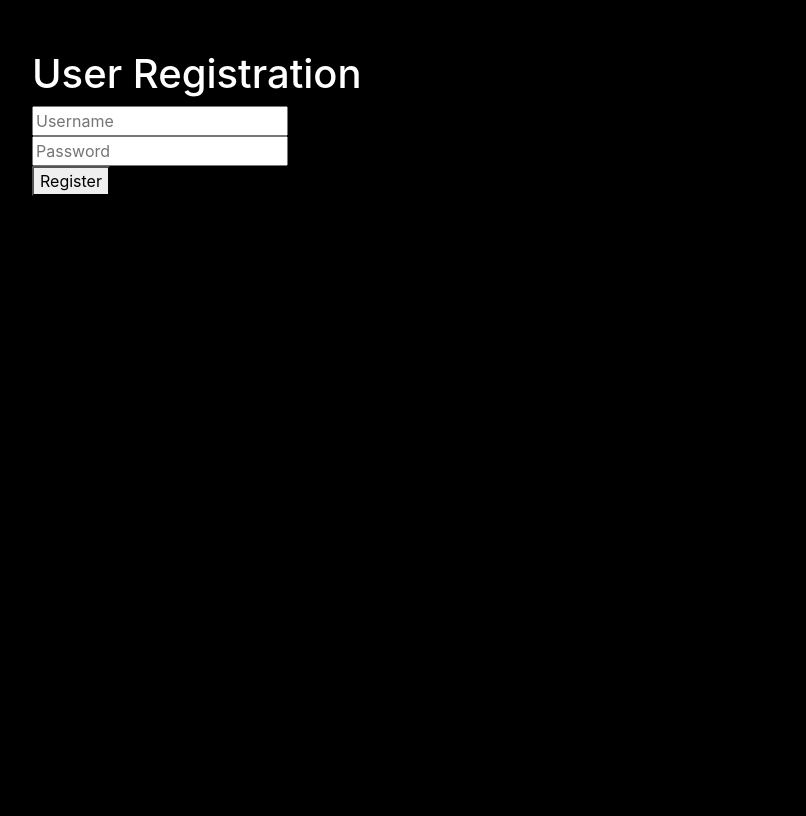
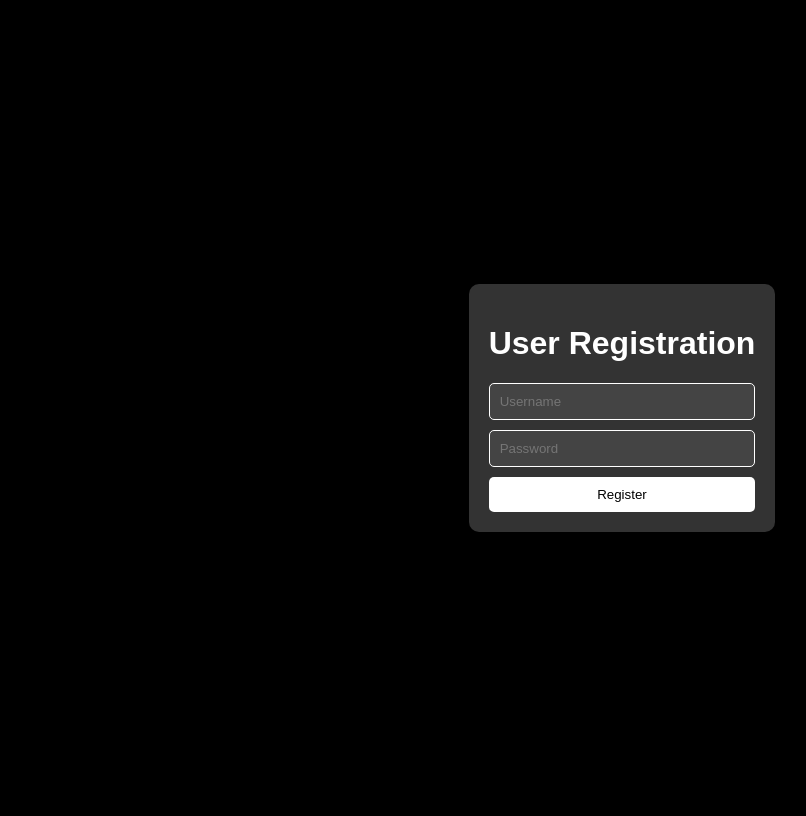
Before and after one commit to mynameishimal/cards-unhumanity, a Flask app: page /register in a window 1280 px wide. Shown: the whole page, without its empty margins (18-824 px from the left). Before the commit the page ends 196 px from the top, so only its background shows below. Run offline with Flask 3, Linux system fonts and the light colour scheme; some libraries are stand-ins or nearby versions.

Commit message:
impelemented end of game screen, beautified register and login html pages

```diff
--- a/app.py
+++ b/app.py
@@ -137,26 +137,51 @@ def get_prompts():
             "dorm decor", "lol"]
 
 
-@app.route('/question/<int:prompt_num>')
-def display_question(prompt_num=0, prompt="Your Mom!"):
+"""NOTE TO SELF TO RESET DATA AT THE BEGINNING OF EVERY SESSION!!!"""
+
+
+@app.route('/question')
+def display_question():
+    prompt_num = session.get('prompt_num', 1)  # Retrieve prompt_num from the session or default to 0
     prompts = get_prompts()
     if 0 <= prompt_num < len(prompts):
         prompt = prompts[prompt_num]
         next_prompt_num = prompt_num + 1  # Increment prompt_num for the next question
     else:
-        prompt = "No more prompts"  # Placeholder for when there are no more prompts
-        next_prompt_num = None
+        return render_template('game_data.html', game_data=session.get('game_data'))
 
     # Gets cards
     # This is a sample and should be replaced with something legit!
     cards = ["crystals", "cs50", "the duck", "mit", "dean khurana", "blank street coffee",
-                       "random bank of america info sessions"
-        , "racist tourists", "your roommates hair clogging the bathroom"]
+             "random bank of america info sessions", "racist tourists", "your roommates hair clogging the bathroom"]
     card_manager = CardManager(cards)
     drawn_cards = card_manager.get_cards(num_cards=6)
     print(drawn_cards)
 
-    return render_template('question.html', prompt_num=prompt_num, prompt=prompt, next_prompt_num=next_prompt_num, drawn_cards = drawn_cards)
+    return render_template('question.html', prompt_num=prompt_num, prompt=prompt, next_prompt_num=next_prompt_num,
+                           drawn_cards=drawn_cards)
+
+
+@app.route('/collect_answers', methods=['POST'])
+def collect_answers():
+    prompt = request.form.get('prompt')  # Get the prompt from the form
+    user_answer = request.form.get('user_answer')  # Get the user's answer from the form
+
+    # Retrieve the existing game data from the session or initialize an empty list
+    game_data = session.get('game_data', [])
+
+    # Store the prompt and user answer in the game data list
+    game_data.append({'prompt': prompt, 'user_answer': user_answer})
+
+    # Update the game data in the session
+    session['game_data'] = game_data
+
+    # Increment the prompt number stored in the session by 1
+    next_prompt_num = session.get('prompt_num', 0) + 1
+    session['prompt_num'] = next_prompt_num
+
+    # Redirect to the next question prompt route
+    return redirect(url_for('display_question', prompt_num=next_prompt_num))
 
 
 @app.route('/instructions')
--- a/templates/instructions.html
+++ b/templates/instructions.html
@@ -52,7 +52,7 @@
             Well, what are you waiting for? Get started now.
         </p>
         <div class="play-button">
-            <a href="/question/1">Play</a>
+            <a href="/question">Play</a>
         </div>
     </div>
 
--- a/templates/register.html
+++ b/templates/register.html
@@ -2,47 +2,63 @@
 <html lang="en">
 <head>
     <meta charset="UTF-8">
-  <meta name="viewport" content="width=device-width, initial-scale=1.0">
     <title>User Registration</title>
-  <link href="https://stackpath.bootstrapcdn.com/bootstrap/4.5.2/css/bootstrap.min.css" rel="stylesheet">
-
     <style>
         body {
             background-color: #000;
             color: #fff;
-      padding: 50px;
+            font-family: 'Arial', sans-serif;
+            display: flex;
+            justify-content: center;
+            align-items: center;
+            height: 100vh;
         }
-    .form-container {
-      max-width: 500px;
-      margin: 0 auto;
+
+        .register-card {
+            background-color: #333;
+            color: #fff;
+            padding: 20px;
+            border-radius: 10px;
+            box-shadow: 0 0 10px rgba(0, 0, 0, 0.5);
         }
-    .form-group {
-      margin-bottom: 20px;
+
+        .register-card h1 {
+            text-align: center;
         }
-    .form-group label {
-      font-weight: bold;
+
+        .register-form {
+            display: flex;
+            flex-direction: column;
         }
-    .form-control {
-      border: none;
-      border-bottom: 1px solid #fff;
-      background-color: transparent;
+
+        .register-form input[type="text"],
+        .register-form input[type="password"] {
+            margin-bottom: 10px;
+            padding: 10px;
+            border: 1px solid #fff;
+            border-radius: 5px;
+            background-color: #444;
             color: #fff;
         }
-    .btn {
+
+        .register-form button {
+            padding: 10px;
+            border: none;
+            border-radius: 5px;
             background-color: #fff;
             color: #000;
-      border: none;
-      padding: 10px 20px;
-      font-size: 1.1em;
+            cursor: pointer;
         }
     </style>
 </head>
 <body>
+    <div class="register-card">
         <h1>User Registration</h1>
-    <form method="POST" action="/register">
-        <input type="text" name="username" placeholder="Username" required><br>
-        <input type="password" name="password" placeholder="Password" required><br>
+        <form class="register-form" method="POST" action="/register">
+            <input type="text" name="username" placeholder="Username" required>
+            <input type="password" name="password" placeholder="Password" required>
             <button type="submit">Register</button>
         </form>
+    </div>
 </body>
 </html>
```
Also changed, not shown: templates/game_data.html (added, +33 -0 lines), templates/login.html (+39 -31 lines), templates/question.html (+42 -62 lines), new_user_database.db. Lines whose indentation alone changed are shown as unchanged.
